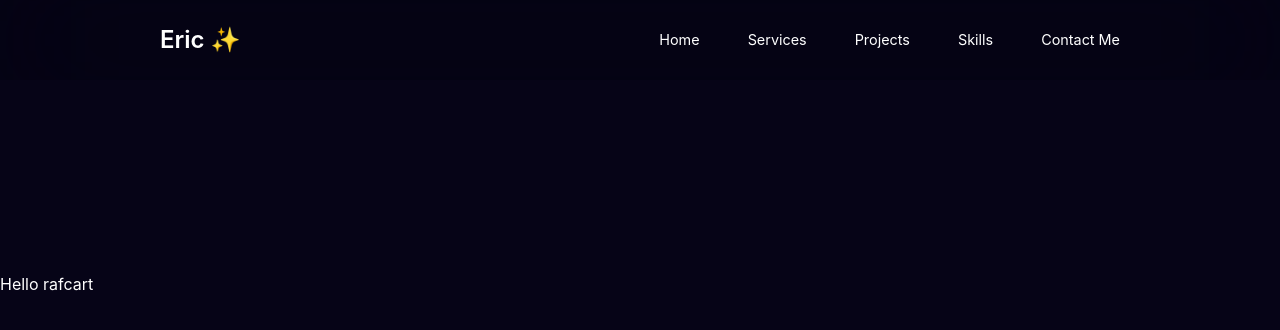
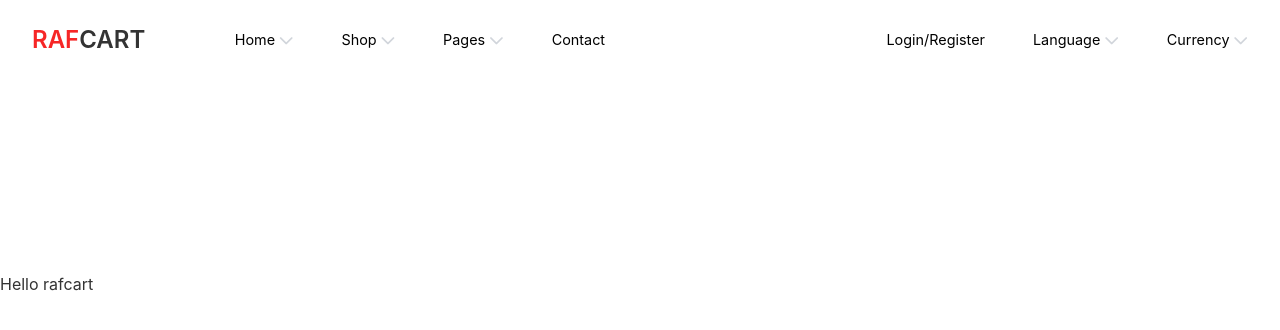
Before and after one commit to Ealfred1/E-commerce, a React (Vite) app: page / in a window 1280 px wide. Shown: the top 330 px of the page. Built offline with nearby package versions, Linux system fonts and the light colour scheme.

Commit message:
navbar style changes

```diff
--- a/src/components/Navbar.jsx
+++ b/src/components/Navbar.jsx
@@ -11,18 +11,23 @@ const Navbar = () => {
 	return (
 		<>
 			<MobileNav isOpen={openMenu} toggleMenu={toggleMenu} />
-			<nav className="bg-[rgba(0,0,0,0.1)] py-2 sticky top-0 z-[30] backdrop-blur-3xl">
-				<div className="max-w-5xl flex items-center justify-between py-4 mx-auto px-[1.8rem] md:px-[2rem]">
+			<nav className="bg-transparent py-2 sticky top-0 z-[30] backdrop-blur-3xl">
+				<div className="flex items-center justify-between py-4 mx-auto px-[1.8rem] md:px-[2rem]">
 					<div className="text-white text-2xl font-semibold">
-						<h1 className="">Eric ✨️</h1>
+						<h1 className="text-primary">RAF<span className="text-grayDark">CART</span></h1>
 					</div>
 
+					<ul className="flex items-center gap-2 space-x-10 hidden lg:flex -translate-x-24">
+						<li className="navlink"><a href="#home">Home <i className="pi pi-chevron-down text-grayLight translate-y-0.5"></i></a></li>
+						<li className="navlink"><a href="#services">Shop <i className="pi pi-chevron-down text-grayLight translate-y-0.5"></i></a></li>
+						<li className="navlink"><a href="#projects">Pages <i className="pi pi-chevron-down text-grayLight translate-y-0.5"></i></a></li>
+						<li className="navlink"><a href="#projects">Contact</a></li>
+					</ul>
+
 					<ul className="flex items-center gap-2 space-x-10 hidden lg:flex">
-						<li className="navlink"><a href="#home">Home</a></li>
-						<li className="navlink"><a href="#services">Services</a></li>
-						<li className="navlink"><a href="#projects">Projects</a></li>
-						<li className="navlink"><a href="#skills">Skills</a></li>
-						<li className="navlink"><a href="#contact">Contact Me</a></li>
+						<li className="navlink"><a href="#home">Login/Register</a></li>
+						<li className="navlink"><a href="#services">Language <i className="pi pi-chevron-down text-grayLight translate-y-0.5"></i></a></li>
+						<li className="navlink"><a href="#projects">Currency <i className="pi pi-chevron-down text-grayLight translate-y-0.5"></i></a></li>
 					</ul>
 
 					<button className="menu-btn" onClick={toggleMenu}><span className={`pi ${openMenu ? 'pi-times' : 'pi-bars'} text-[1rem]`}></span></button>
--- a/src/index.css
+++ b/src/index.css
@@ -23,18 +23,17 @@
   animation-delay: calc(var(--i) * 0.1s);
   opacity: 0;
 }
-
-body {
-    @apply bg-[#060417] text-white w-full overflow-x-hidden;
+  body {
+    @apply bg-white text-grayDark w-full overflow-x-hidden;
   }
 
   .navlink {
-    @apply text-[0.9rem] text-white relative cursor-pointer;
+    @apply text-[0.9rem] text-black relative cursor-pointer;
   }
 
   .navlink::before {
     content: '';
-    @apply w-[2rem] h-[0.2rem] bg-gradient-to-r from-[#a993fe] to-[#7e61e7] rounded-lg absolute bottom-[-0.6rem] opacity-0 translate-x-[-1.5rem] transition duration-300;
+    @apply w-[2rem] h-[0.2rem] bg-primary rounded-lg absolute bottom-[-0.6rem] opacity-0 translate-x-[-1.5rem] transition duration-300;
   }
 
   .navlink:hover::before {
@@ -42,8 +41,7 @@ body {
   }
 
   .menu-btn {
-    @apply w-[2.5rem] h-[2.5rem] text-[1.2rem] flex items-center justify-center border-none rounded-lg text-white cursor-pointer lg:hidden hover:text-[#a993fe] hover:bg-black hover:border hover:border-[#a993fe];
-    background: linear-gradient(90deg, #a993fe -0.13%,  #7e61e7 99.87%);
+    @apply w-[2.5rem] h-[2.5rem] text-[1.2rem] flex items-center justify-center border-none rounded-lg text-white cursor-pointer lg:hidden hover:text-primary hover:bg-black hover:border hover:border-primary bg-primary;
   }
 
   .menu-btn:hover {
```
